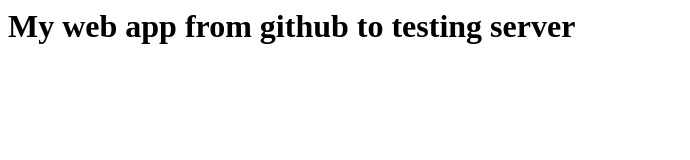
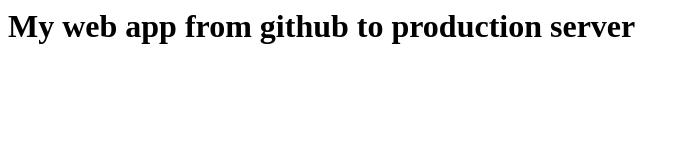
Before and after one commit to sairampoluru/testing, a plain HTML site: page index.html in a window 1280 px wide. Shown: the whole page, without its empty margins (0-690 px from the left). Drawn offline with Linux system fonts and the light colour scheme.

Commit message:
Update index.html

```diff
--- a/index.html
+++ b/index.html
@@ -1,3 +1,3 @@
 <html>
-   <h1>My web app from github to testing server</h1>
+   <h1>My web app from github to production server</h1>
 </html>
```
